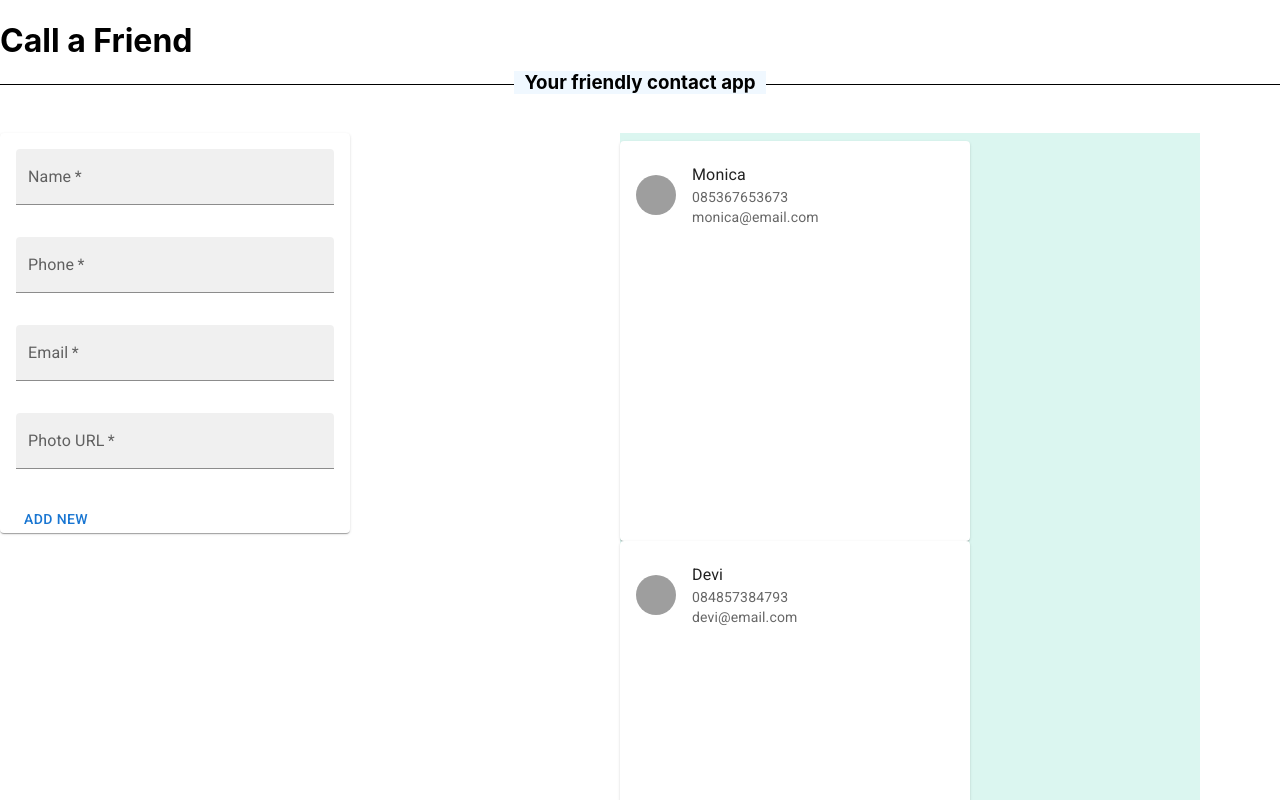
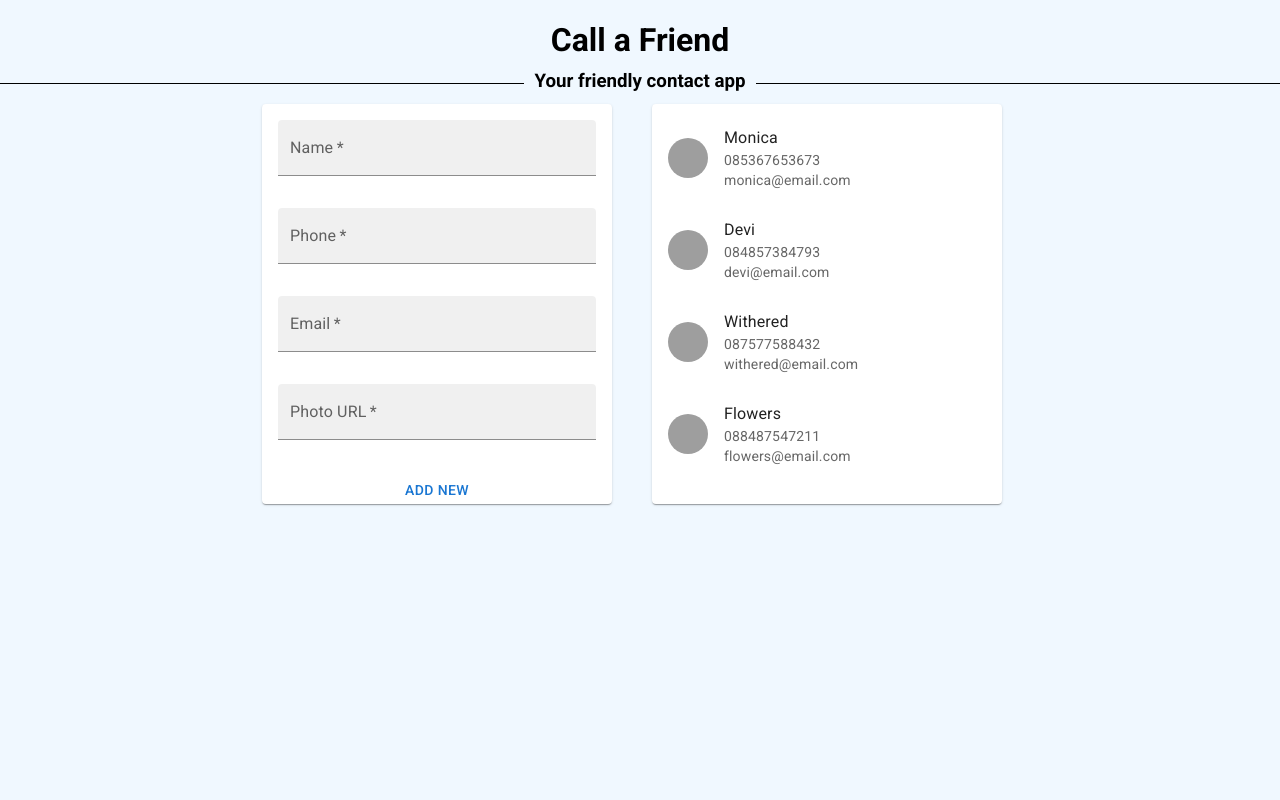
Before and after one commit to dts-kominfo-rea4b/challenge-react-with-mui-AzharAR, a React (Create React App) app: page / in a window 1280 px wide. Shown: the top 800 px of the page. Built offline with nearby package versions, Linux system fonts and the light colour scheme; grey boxes are pictures that could not be loaded.

Commit message:
appnya lupa

```diff
--- a/src/App.js
+++ b/src/App.js
@@ -1,12 +1,10 @@
-
 import Contact from "./components/Contact";
 import { useState } from "react";
-
-// Uncomment untuk memuat daftar kontak
 import contactsJSON from "./data/contacts.json";
 import Header from "./components/Header";
-import { Grid, List } from "@mui/material";
+import { Grid } from "@mui/material";
 import ContactForm from "./components/ContactForm";
+import './App.css';
 const App = () => {
   const [contacts, setContacts] = useState(contactsJSON);
   // Masukkan Header dan lakukan map untuk Contact ke dalam div App
@@ -15,24 +13,25 @@ const App = () => {
 
   // Masukkan contacts yang sudah didapat dalam JSON sebagai initial state
   // Buatlah handler untuk menambahkan kontak baru yang akan dikirim ke ContactForm
-  const tambahKontak = (data) => {
-    setContacts([...contacts, data]);
-  };
+  const handleClick = (contact) => {
+    setContacts([...contacts, contact]);
+  }
 
   return (
     <div className="App">
-      <Header />
-      <Grid container spacing={2} sx={{ marginTop: "2rem" }}>
-        <Grid item xs={5}>
-          <ContactForm addContact={tambahKontak} />
+      <Grid sx={{ flexGrow: 1 }} container spacing={2}>
+        <Grid item xs={12}>
+          <Header />
         </Grid>
-        <Grid item xs={7}>
-          <List sx={{ margin: "0 5rem", background: "#dbf6f0" }}>
-            {contacts.map((el) => {
-              return <Contact data={el} />;
-            })}
-          </List>
+        <Grid container justifyContent="center" spacing={5}>
+          <Grid item>
+            <ContactForm handleClick={handleClick} />
+          </Grid>
+          <Grid item>
+            <Contact data={contacts} />
+          </Grid>
         </Grid>
+
       </Grid>
     </div>
   );
```
